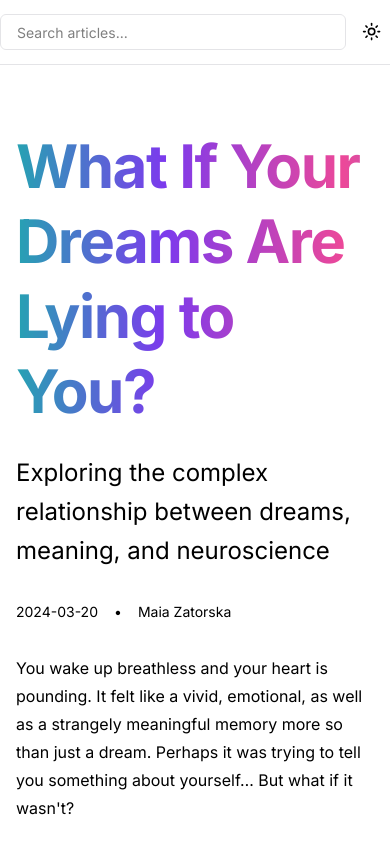
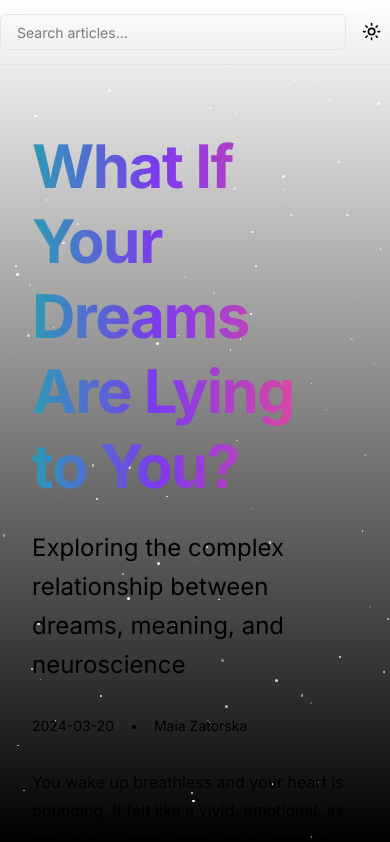
Before and after one commit to wzgatenox/blog-website, a Next.js app: page /blog/what-if-your-dreams-are-lying in a window 390 px wide. Shown: the top 842 px of the page. Built offline with nearby package versions, Linux system fonts and the light colour scheme.

Commit message:
Enhance Tailwind CSS configuration by adding new navy color shades and a twinkle animation. Update layout to use StarryBackground component and improve blog post structure with enhanced styling and responsiveness.

```diff
--- a/src/app/blog/[slug]/page.tsx
+++ b/src/app/blog/[slug]/page.tsx
@@ -16,7 +16,6 @@ export function generateStaticParams() {
 export const dynamicParams = false
 
 export default async function BlogPost({ params }: BlogPostProps) {
-  // In Next.js 15, we need to await the params
   const { slug } = await params
   const post = blogPosts[slug]
 
@@ -25,7 +24,8 @@ export default async function BlogPost({ params }: BlogPostProps) {
   }
 
   return (
-    <article className="prose prose-gray dark:prose-invert mx-auto max-w-4xl py-8">
+    <div className="relative min-h-screen">
+      <article className="relative prose prose-gray prose-invert mx-auto max-w-4xl py-8 px-4">
         <h1 className="text-6xl font-bold tracking-tight gradient-text mb-6 leading-tight">
           {post.title}
         </h1>
@@ -47,7 +47,7 @@ export default async function BlogPost({ params }: BlogPostProps) {
           ))}
         </div>
         {post.worksCited && post.worksCited.length > 0 && (
-        <div className="mt-12 border-t pt-8">
+          <div className="mt-12 border-t border-white/20 pt-8">
             <h2 className="text-2xl font-semibold mb-4">Works Cited</h2>
             <ul className="space-y-2">
               {post.worksCited.map((citation, index) => (
@@ -59,5 +59,6 @@ export default async function BlogPost({ params }: BlogPostProps) {
           </div>
         )}
       </article>
+    </div>
   )
 }
--- a/src/app/layout.tsx
+++ b/src/app/layout.tsx
@@ -3,7 +3,7 @@ import { Inter } from "next/font/google";
 import "./globals.css";
 import { Nav } from "@/components/nav";
 import { ThemeProvider } from "@/components/theme-provider";
-import { StarrySky } from "@/components/starry-sky";
+import { StarryBackground } from "@/components/StarryBackground";
 
 const inter = Inter({ subsets: ["latin"] });
 
@@ -26,8 +26,8 @@ export default function RootLayout({
           enableSystem
           disableTransitionOnChange
         >
-          <StarrySky />
-          <div className="min-h-screen bg-background/80 backdrop-blur-sm">
+          <StarryBackground />
+          <div className="min-h-screen bg-transparent">
             <Nav />
             <main className="container mx-auto px-4 py-8">
               {children}
--- /dev/null
+++ b/src/components/StarryBackground.tsx
@@ -0,0 +1,49 @@
+"use client"
+
+import { useEffect, useState } from 'react'
+
+interface Star {
+  id: number
+  x: number
+  y: number
+  size: number
+  opacity: number
+  blinkDuration: number
+}
+
+export function StarryBackground() {
+  const [stars, setStars] = useState<Star[]>([])
+
+  useEffect(() => {
+    // Generate random stars
+    const numberOfStars = 100
+    const newStars: Star[] = Array.from({ length: numberOfStars }, (_, i) => ({
+      id: i,
+      x: Math.random() * 100,
+      y: Math.random() * 100,
+      size: Math.random() * 2 + 1,
+      opacity: Math.random(),
+      blinkDuration: Math.random() * 3 + 2
+    }))
+    setStars(newStars)
+  }, [])
+
+  return (
+    <div className="fixed inset-0 z-[-1] bg-gradient-to-b from-navy-900 via-navy-950 to-black overflow-hidden">
+      {stars.map((star) => (
+        <div
+          key={star.id}
+          className="absolute rounded-full bg-white animate-twinkle"
+          style={{
+            left: `${star.x}%`,
+            top: `${star.y}%`,
+            width: `${star.size}px`,
+            height: `${star.size}px`,
+            opacity: star.opacity,
+            animation: `twinkle ${star.blinkDuration}s ease-in-out infinite`
+          }}
+        />
+      ))}
+    </div>
+  )
+}
--- a/tailwind.config.ts
+++ b/tailwind.config.ts
@@ -24,6 +24,10 @@ const config = {
         ring: "hsl(var(--ring))",
         background: "hsl(var(--background))",
         foreground: "hsl(var(--foreground))",
+        navy: {
+          900: '#0A192F',
+          950: '#050B16',
+        },
         primary: {
           DEFAULT: "hsl(var(--primary))",
           foreground: "hsl(var(--primary-foreground))",
@@ -74,6 +78,10 @@ const config = {
           from: { height: "var(--radix-accordion-content-height)" },
           to: { height: "0" },
         },
+        twinkle: {
+          '0%, 100%': { opacity: '0.2' },
+          '50%': { opacity: '1' },
+        },
         // Custom animations
         "fade-in": {
           "0%": { opacity: "0" },
@@ -92,6 +100,7 @@ const config = {
       animation: {
         "accordion-down": "accordion-down 0.2s ease-out",
         "accordion-up": "accordion-up 0.2s ease-out",
+        "twinkle": "twinkle 3s ease-in-out infinite",
         // Custom animations
         "fade-in": "fade-in 0.5s ease-out",
         "slide-up": "slide-up 0.5s ease-out",
@@ -99,7 +108,7 @@ const config = {
       },
     },
   },
-  plugins: [require("tailwindcss-animate")],
+  plugins: [require("tailwindcss-animate"), require("@tailwindcss/typography")],
 } satisfies Config
 
 export default config
```
Lines whose indentation alone changed are shown as unchanged.
